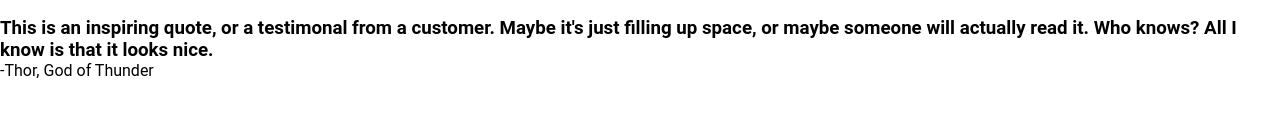
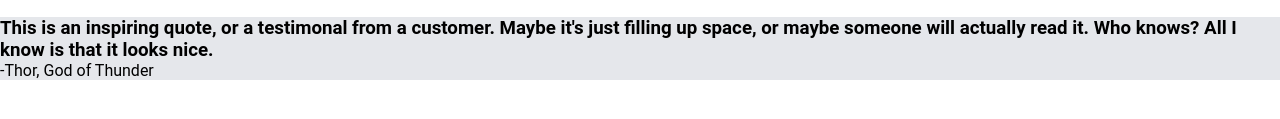
Before and after one commit to Danjor225/odin-landing-page, a plain HTML site: page index.html in a window 1280 px wide. Shown: the part 663-782 px from the top of the page. Drawn offline with Linux system fonts and the light colour scheme.

Commit message:
Add flex to third container with direction and color
This allows for us to center the text later and have both boxes work together

```diff
--- a/styles.css
+++ b/styles.css
@@ -125,3 +125,9 @@ h2{
     font-weight: 900;
 
 }
+
+.third-container{
+    background-color: #E5E7EB;
+    display: flex;
+    flex-direction: column;
+}
```
